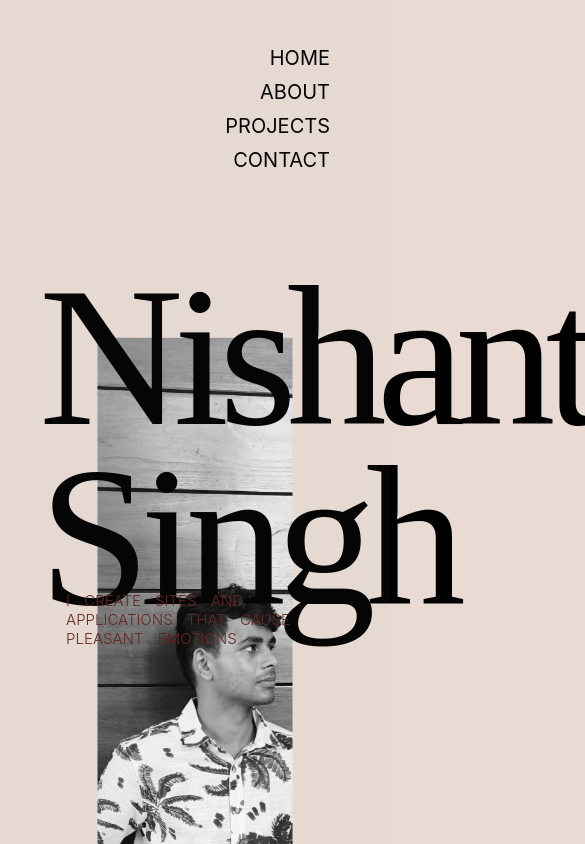
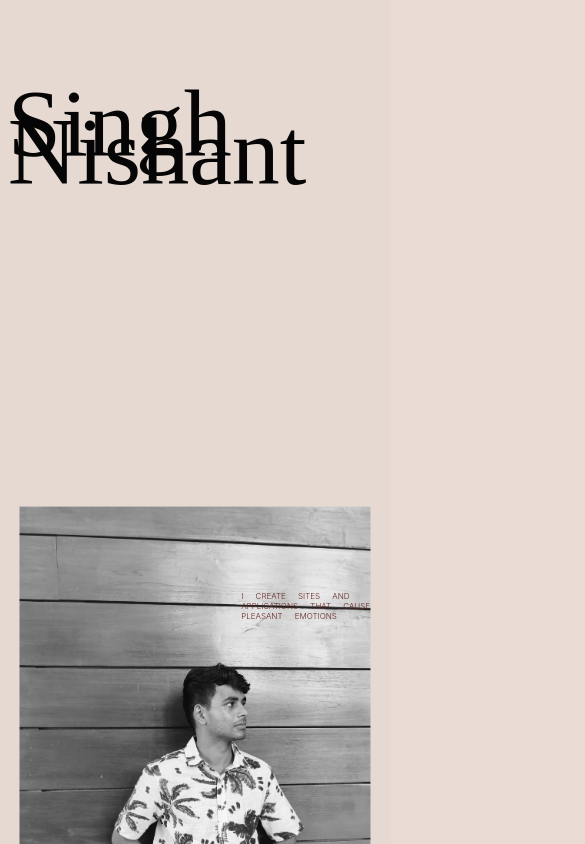
Before and after one commit to NishantSinghhhhh/portfolio-01, a React (Create React App) app: page /about in a window 390 px wide. Shown: the top 844 px of the page, 585 px wide, since content can reach past the window. Built offline with nearby package versions, Linux system fonts and the light colour scheme.

Commit message:
changed about page

```diff
--- a/src/About/About.css
+++ b/src/About/About.css
@@ -1,9 +1,8 @@
-.container-text{
+.container-text {
     position: absolute;
     top: 0;
     left: 0;
     margin-left: 10%;
-    margin-top: 5vh;
     display: flex;
     font-size: 200px;
     font-family: 'Ogg';
@@ -11,32 +10,34 @@
     overflow: hidden;
     flex-direction: column;
     justify-content: center;
-    letter-spacing: -10px;
 }
+
 .container-text p {
     overflow: hidden;
-    /* line-height: 20px; */
     height: 300px;
 }
-.container-inner-text2{
+
+.container-inner-text2 {
     margin-top: -520px;
 }
-.container-quote{
+
+.container-quote {
     position: absolute;
     top: 70vh;
     right: 100px;
     font-family: 'Inter';
-    font-size: 15px;
+    font-size: 1rem;
     color: #642420;
     word-spacing: 10px;
     text-transform: uppercase;
     font-weight: 300;
 }
-.container-image{
+
+.container-image {
     position: absolute;
     top: 95vh;
     left: 50%;
-    transform: translate(-50%,-50%);
+    transform: translate(-50%, -50%);
     width: 50vw;
     background: url(../Assets/about-image.jpeg) 50% 50% no-repeat;
     background-size: cover;
@@ -44,12 +45,14 @@
     height: 110vh;
     z-index: -1;
 }
-.container-quote2{
+
+.container-quote2 {
     position: absolute;
     top: 160vh;
     left: 10%;
 }
-.about-container2{
+
+.about-container2 {
     position: absolute;
     top: 190vh;
     display: flex;
@@ -59,34 +62,38 @@
     width: 100%;
     flex-direction: column;
 }
+
 .about-container2-heading,
 .about-container2-heading2,
-.about-container2-heading2 p{
+.about-container2-heading2 p {
     margin-right: 50px;
     margin-left: 50px;
     margin-bottom: 50px;
 }
+
 .about-container2-heading p,
-.about-container2-heading2 p{
+.about-container2-heading2 p {
     font-size: 10rem;
     font-family: 'Ogg';
     line-height: 0%;
     font-weight: lighter;
-    /* letter-spacing: -8px; */
+}
 
-}
-.main{
+.main {
     margin-top: 10%;
     width: 60%;
     margin-bottom: 10%;
 }
-.main2{
+
+.main2 {
     padding-top: 10%;
 }
-.about-container2-heading2 p{
+
+.about-container2-heading2 p {
     text-decoration: line-through 5px #806868;
 }
-.about-container2-p p{
+
+.about-container2-p p {
     font-size: 18px;
     font-family: 'Inter';
     margin-bottom: 80px;
@@ -96,30 +103,122 @@
     font-weight: 300;
     text-transform: uppercase;
 }
-.about-container2-p-right{
+
+.about-container2-p-right {
     text-align: left;
     width: 100%;
-    /* margin: a; */
-    line-height: 1.8rem
+    line-height: 1.8rem;
 }
-.about-container-flower{
+
+.about-container-flower {
     position: absolute;
     top: 80vh;
     left: 100px;
     animation: animate-rotate 10s infinite linear;
+}
 
-}
-.about-container-flower img{
+.about-container-flower img {
     width: 100px;
 }
-.about-footer{
+
+.about-footer {
     margin-top: 500vh;
 }
+
 @keyframes animate-rotate {
-    from{
+    from {
         transform: rotate(0deg);
     }
-    to{
+    to {
         transform: rotate(360deg);
     }
 }
+
+/* Tablet view */
+@media (max-width: 1024px) {
+    .container-text {
+        font-size: 150px;
+        margin-left: 5%;
+    }
+    .container-quote {
+        font-size: 12px;
+        right: 50px;
+    }
+    .container-image {
+        width: 70vw;
+        height: 90vh;
+    }
+    .about-container2-heading p,
+    .about-container2-heading2 p {
+        font-size: 7rem;
+    }
+}
+
+/* Small tablet view */
+@media (max-width: 768px) {
+    .container-inner-text1,
+    .container-inner-text2 {
+        font-size: 6rem;
+    }
+    .container-text {
+        font-size: 100px;
+        margin-left: 5%;
+    }
+    .container-quote {
+        font-size: 10px;
+        right: 30px;
+    }
+    .container-image {
+        width: 80vw;
+        height: 80vh;
+    }
+    .about-container2-heading p,
+    .about-container2-heading2 p {
+        font-size: 6rem;
+    }
+    .about-footer{
+        margin-top: 470vh;
+    }
+    .about-text-lower{
+        font-size: 5rem
+    }
+    /* .about-container2-heading2 p{
+
+    } */
+}
+
+/* Mobile view */
+@media (max-width: 480px) {
+    .container-text {
+        font-size: 60px;
+        margin-left: 2%;
+    }
+    .container-quote {
+        font-size: 8px;
+        right: 20px;
+    }
+    .container-image {
+        width: 90vw;
+        height: 70vh;
+    }
+    .about-container2-heading p,
+    .about-container2-heading2 p {
+        font-size: 3rem;
+    }
+    .about-container2-p p {
+        font-size: 14px;
+        /* margin-bottom: 50px; */
+        display: flex;
+        align-items: center;
+        justify-content: center;
+    }
+    .about-footer {
+        margin-top: 300vh;
+    }
+    .heading{
+        font-size: 4rem;
+    }
+    .about-footer{
+        margin-top: 470vh;
+    }
+}
--- a/src/About/About.js
+++ b/src/About/About.js
@@ -52,13 +52,18 @@ function About() {
                         With a robust background in full-stack development, I excel at crafting sophisticated web applications that seamlessly integrate both front-end and back-end technologies. My proficiency spans a variety of frameworks and tools, including React for dynamic user interfaces, Express.js for efficient server-side logic, and Next.js for optimizing performance with server-side rendering and static site generation. This combination allows me to build responsive, high-performance applications that deliver exceptional user experiences.
                             </p>
                     </div>
+                    {/* div */}
+
                     <div className="about-container2-heading2">
-                        <div className="about-text-lower">
-                            <p> My feature?</p>
+                        <div className="about-text-lower heading">
+                            <p> My</p>
+                        </div>
+                        <div className="about-text-lower heading">
+                            <p> feature?</p>
                         </div>
                     </div>
-                    <div className="about-container2-p">
-                        <p className=" main2 about-container2-p-right">
+                    <div className="about-container2-p main">
+                        <p className=" about-container2-p-right">
                         In code and design, you weave your art,  <br/>
                         From front-end flair to back-end heart. <br/>
                         With React and Express, you craft with might,  <br/>
--- a/src/GetInTouch/GetInTouch.css
+++ b/src/GetInTouch/GetInTouch.css
@@ -6,20 +6,25 @@
     height: 600px;
     margin-top: 250px;
     flex-direction: column;
+    text-align: center; /* Ensure content is centered horizontally */
 }
+
 .get-in-touch h1 {
-    font-size: 200px;
+    font-size: 10rem;
     font-weight: lighter;
     font-family: 'Ogg';
+    margin: 0; /* Remove any default margin that might push it off-center */
 }
+
 .get-in-touch p {
     font-size: 20px;
     margin-top: -10px;
     font-weight: 300;
     text-transform: uppercase;
     font-family: 'Inter';
-    /* text-align: center; */
+    margin: 0; /* Remove any default margin */
 }
+
 .get-in-touch img {
     width: 500px;
     margin-top: -400px;
@@ -39,7 +44,7 @@
 /* Tablet view */
 @media screen and (max-width: 1024px) {
     .get-in-touch h1 {
-        font-size: 150px;
+        font-size: 10rem;
     }
     .get-in-touch p {
         font-size: 18px;
@@ -54,16 +59,13 @@
 /* Mobile view */
 @media screen and (max-width: 767px) {
     .get-in-touch {
-        padding: 0 1.25rem;
+        /* padding: 0 1.25rem; */
         margin-top: 10px;
     }
     .get-in-touch h1 {
-        font-size: 100px;
+        font-size: 6.5rem;
     }
     .get-in-touch p {
-        display: flex;
-        align-items: center;
-        justify-content: center;
         font-size: 16px;
         margin-top: -50px;
     }
@@ -72,3 +74,19 @@
         margin-top: -300px;
     }
 }
+
+
+
+/* Large Desktop View */
+@media screen and (min-width: 1440px) {
+    .get-in-touch h1 {
+        font-size: 200px;
+    }
+    .get-in-touch p {
+        font-size: 22px;
+    }
+    .get-in-touch img {
+        width: 600px;
+        margin-top: -450px;
+    }
+}
--- a/src/Header/Header.css
+++ b/src/Header/Header.css
@@ -61,3 +61,9 @@ header{
     transform-origin: 100% 50%;
     transition: transform 0.3s cubic-bezier(0.2,1,0.3,1), opacity 0.1s linear 0.2s;
 }
+
+@media(max-width: 768px)  {
+    .menu-items{
+        display: none;
+    }
+}
--- a/src/Home/Home.css
+++ b/src/Home/Home.css
@@ -36,6 +36,9 @@
     width: 100%;
     line-height: 90%;
 }
+/* #digital{
+    font-size: 10px;
+} */
 .line-bottom{
     margin-top: -130px;
 }
@@ -209,7 +212,7 @@
     margin-top: 20px;
     font-size: 13px;
 }
-.project-and-work{
+.project-and-work {
     display: flex;
     align-items: center;
     justify-content: center;
@@ -222,24 +225,53 @@
     padding-bottom: 100px;
     border-bottom: 1px dashed black;
 }
-.project-and-work h1 .h1-project{
+
+.project-and-work h1 .h1-project {
     text-decoration: none;
     color: black;
-    font-size: 8rem;
+    font-size: 10rem;
     font-weight: lighter;
     font-family: 'Ogg';
     text-decoration: .5px line-through;
+}
 
-}
-.project-and-work p{
+.project-and-work p {
     color: black;
     font-size: 20px;
     margin-top: -20px;
     font-weight: lighter;
     font-family: 'Inter';
 }
-.h1-project img{
+
+.h1-project img {
     width: 90px;
+}
+
+/* Tablet view */
+@media screen and (max-width: 1024px) {
+    .project-and-work h1 .h1-project {
+        font-size: 8rem;
+    }
+    .project-and-work p {
+        font-size: 18px;
+    }
+    .h1-project img {
+        width: 70px;
+    }
+}
+
+
+/* Large desktop view */
+@media screen and (min-width: 1440px) {
+    .project-and-work h1 .h1-project {
+        font-size: 12rem;
+    }
+    .project-and-work p {
+        font-size: 22px;
+    }
+    .h1-project img {
+        width: 100px;
+    }
 }
 
 
@@ -342,7 +374,7 @@
     .project-and-work h1 .h1-project{
         text-decoration: none;
         color: black;
-        font-size: 5rem;
+        font-size: 6rem;
         font-weight: lighter;
         font-family: 'Ogg';
         text-decoration: .5px line-through;
--- a/src/Home/Home.js
+++ b/src/Home/Home.js
@@ -38,10 +38,10 @@ function Home() {
                 <div></div>
                 <div className="container1">
                     <div className="txt-line" id="digital">
-                        <p>Digital</p>
+                        <p>Web</p>
                     </div>
-                    <div className="txt-line line-bottom" id="designer">
-                        <p>Designer</p>
+                    <div className="txt-line line-bottom" id="digital">
+                        <p>Architect</p>
                     </div>
                 </div>
             </div>
```
